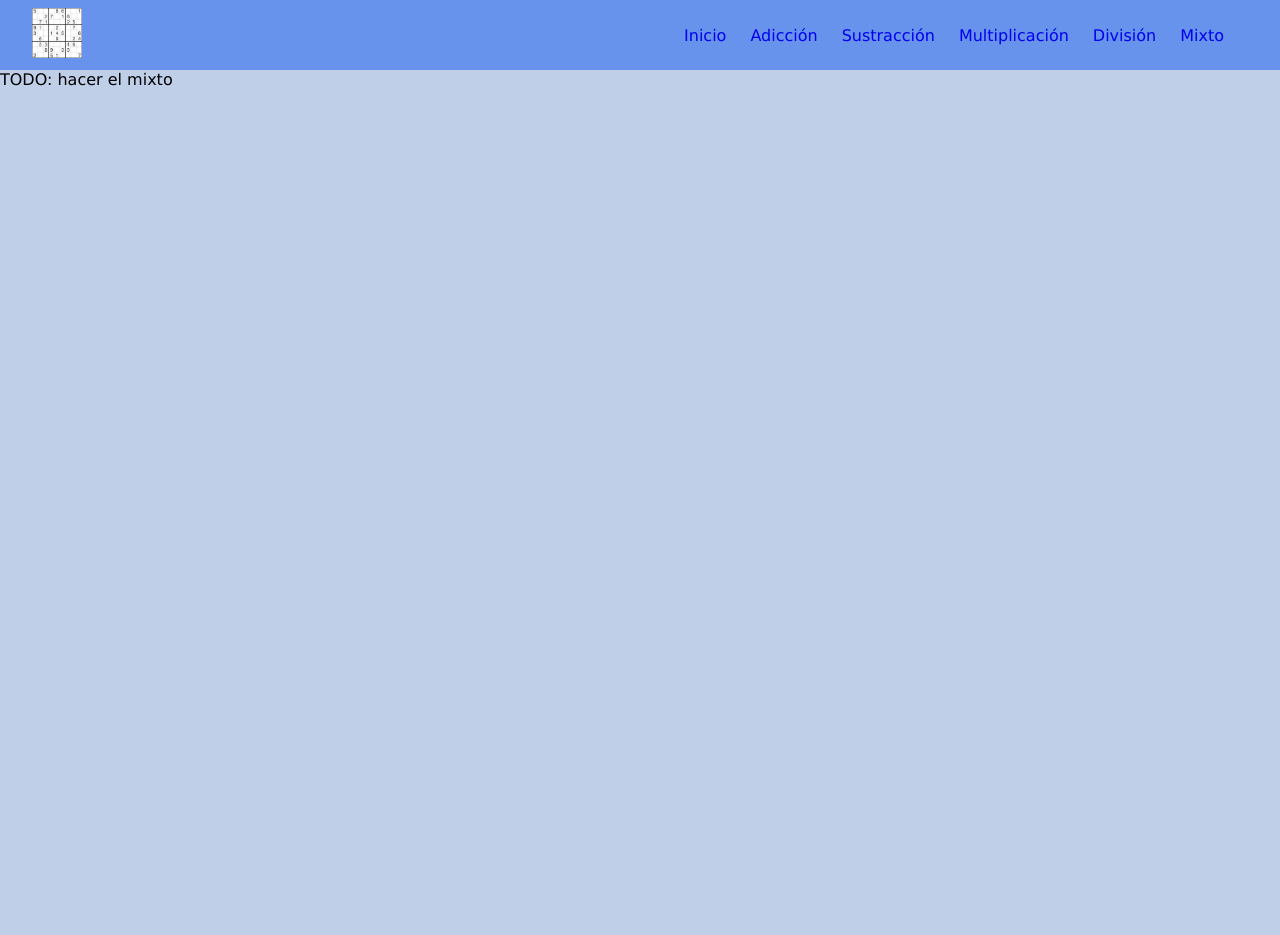
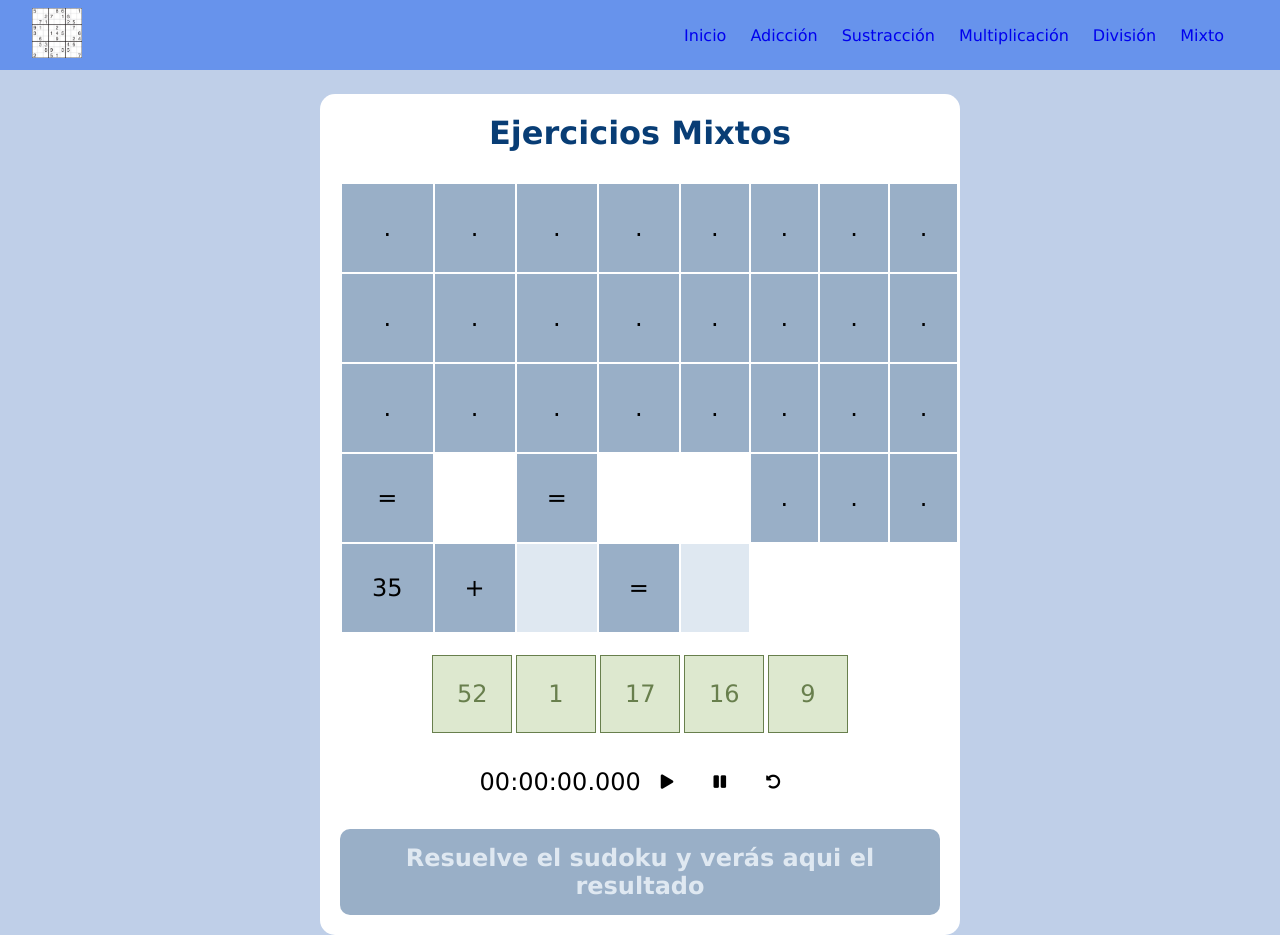
Before and after one commit to takarushi/sudoku, a PHP site: page /mixta.php in a window 1280 px wide. Before the commit the page ends 86 px from the top, so only its background shows below. Run offline with PHP 8.4, Linux system fonts and the light colour scheme.

Commit message:
wip, terminar de hacer filas mixtas y hacer la división multiplicacion lista.
Signed-off-by: Izuku Kirishima <me@takarushi.me>

```diff
--- a/mixta.php
+++ b/mixta.php
@@ -7,12 +7,94 @@
     <meta http-equiv="X-UA-Compatible" content="IE=edge">
     <meta name="viewport" content="width=device-width, initial-scale=1.0">
     <title>Sudoku Matemático</title>
-    <link rel="stylesheet" href="css/estilo_header.css">
+    <link rel="stylesheet" href="estilo_suma.css">
+    <link rel="stylesheet" href="https://cdnjs.cloudflare.com/ajax/libs/font-awesome/5.15.3/css/all.min.css">
 </head>
 <header>
     <?php include "header.php"; ?>
 </header>
 <body>
-    <p>TODO: hacer el mixto</p>
+    <br>
+    <div class="container">
+    <h1>Ejercicios Mixtos</h1>
+    <table>
+        <tr>
+            <td class="contiene">.</td>
+            <td class="contiene">.</td>
+            <td class="contiene">.</td>
+            <td class="contiene">.</td>
+            <td class="contiene">.</td>
+            <td class="contiene">.</td>
+            <td class="contiene">.</td>
+            <td class="contiene">.</td>
+        </tr>
+        <tr>
+<td class="contiene">.</td>
+<td class="contiene">.</td>
+<td class="contiene">.</td>
+<td class="contiene">.</td>
+<td class="contiene">.</td>
+<td class="contiene">.</td>
+<td class="contiene">.</td>
+<td class="contiene">.</td>
+        </tr>
+        <tr>
+            <td class="contiene">.</td>
+            <td class="contiene">.</td>
+            <td class="contiene">.</td>
+            <td class="contiene">.</td>
+            <td class="contiene">.</td>
+            <td class="contiene">.</td>
+            <td class="contiene">.</td>
+            <td class="contiene">.</td>
+        </tr>
+        <tr>
+            <td class="contiene">=</td>
+            <td></td>
+            <td class="contiene">=</td>
+            <td></td>
+            <td></td>
+            <td class="contiene">.</td>
+            <td class="contiene">.</td>
+            <td class="contiene">.</td>
+        </tr>
+        <tr>
+            <td class="contiene">35</td>
+            <td class="contiene">+</td>
+            <td class="no-contiene" id="3" ondrop="drop(event)" ondragover="allowDrop(event)"></td>
+            <td class="contiene">=</td>
+            <td class="no-contiene" id="4" ondrop="drop(event)" ondragover="allowDrop(event)"></td>
+        </tr>
+    </table>
+    <br>
+        <div class="container-alternatives">
+            <div class="box" draggable="true" ondragstart="drag(event)" id="a">52</div>
+            <div class="box" draggable="true" ondragstart="drag(event)" id="b">1</div>
+            <div class="box" draggable="true" ondragstart="drag(event)" id="c">17</div>
+            <div class="box" draggable="true" ondragstart="drag(event)" id="d">16</div>
+            <div class="box" draggable="true" ondragstart="drag(event)" id="e">9</div>
+    </div>
+    <br>
+    <div class="frame">
+        <div class="time" id="time">00:00:00.000</div>
+        <div class="button-container">
+            <div class="btn" onclick="start()">
+            <i class="fas fa-play"></i>
+            </div>
+            <div class="btn" onclick="pause()">
+            <i class="fas fa-pause"></i>
+            </div>
+            <div class="btn" onclick="restart()">
+            <i class="fas fa-undo-alt"></i>
+            </div>
+        </div>
+    </div>
+    <br>
+    <div class="resultado">
+    <h2>Resuelve el sudoku y verás aqui el resultado</h2>
+    </div>
+</div>
+<script src="sumar.js"></script>
+<script src="time.js"></script>
 </body>
 </html>
```
Also changed, not shown: multiplica.php (+12 -12 lines).
